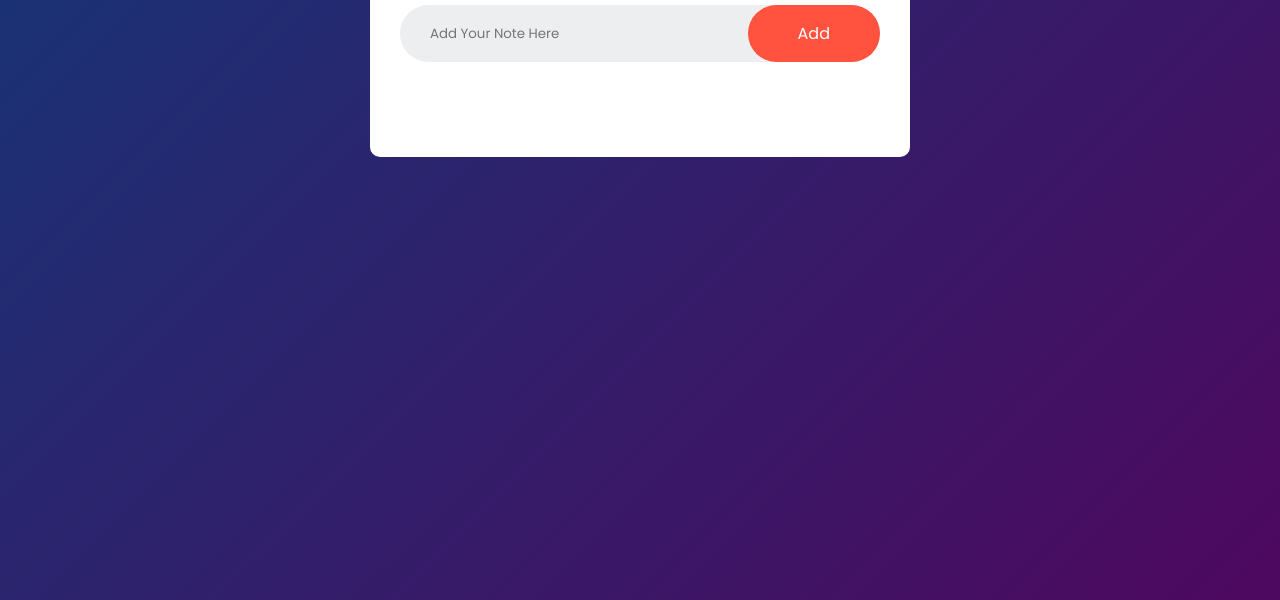
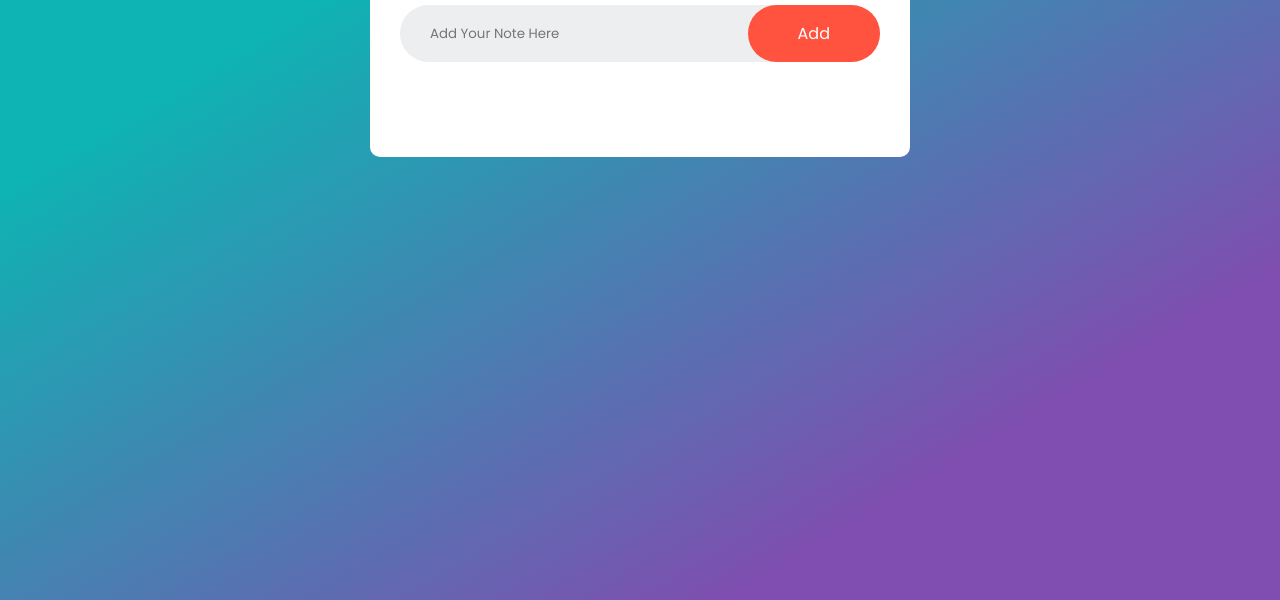
Before and after one commit to mkmehra54/To-Do-List, a plain HTML site: page index.html in a window 1280 px wide. Shown: the part 200-800 px from the top of the page. Drawn offline with Linux system fonts and the light colour scheme.

Commit message:
final to do list

```diff
--- a/styles.css
+++ b/styles.css
@@ -8,7 +8,7 @@
 .container{
     width: 100%;
     min-height: 100vh;
-    background: linear-gradient(135deg, #153677, #4e085f);
+    background: linear-gradient(329deg, rgba(127,78,176,1) 21%, rgba(14,179,179,1) 75%);
     padding: 10px;
 }
 .todo-app{
```
